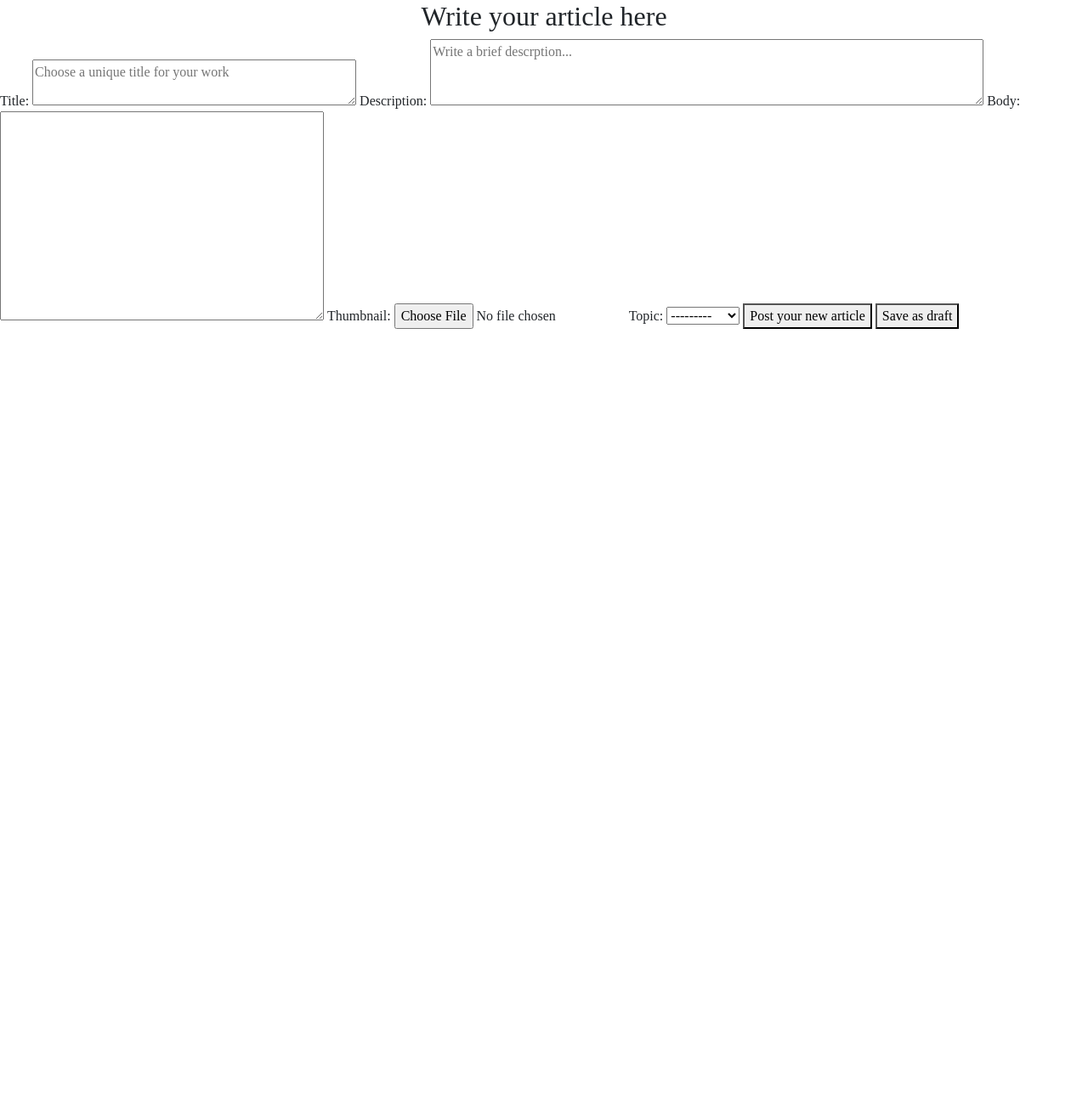
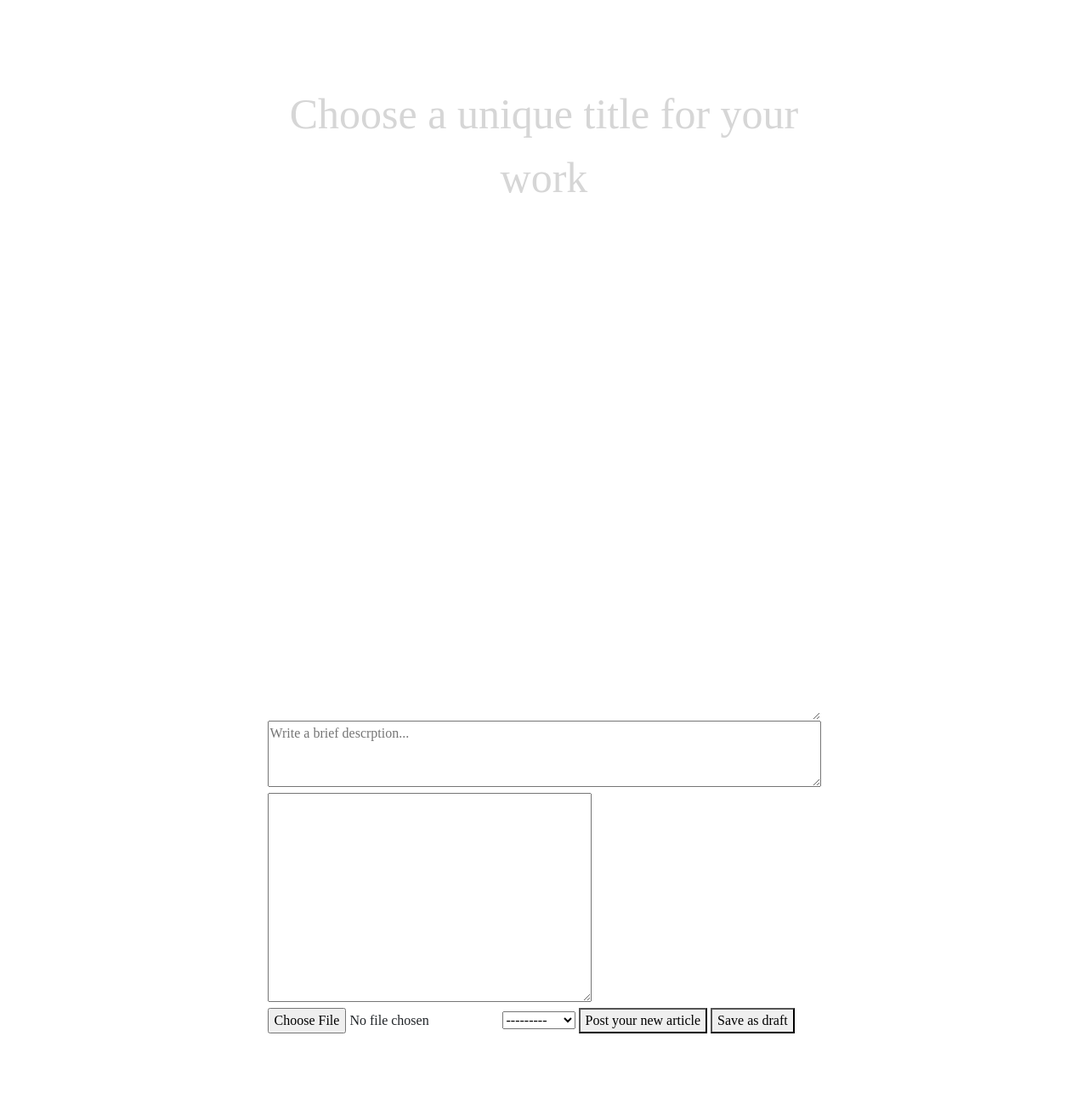
Before and after one commit to imbesci/substack-clone, a Django app: page /articles/create/ in a window 1280 px wide. Shown: the part 72-1384 px from the top of the page at 85% size. Before the commit the page ends 459 px from the top, so only its background shows below. Run offline with Django 4.2, Linux system fonts and the light colour scheme; a user stored in the database is signed in; some libraries are stand-ins or nearby versions.

Commit message:
Updates to create article page

```diff
--- a/substack/accounts/views.py
+++ b/substack/accounts/views.py
@@ -129,9 +129,9 @@ def verify_email(request):  #verify if email is taken per key input
         email = request.POST.get('email')
         if get_user_model().objects.filter(email = email).exists():
             return HttpResponse(
-                "<div id='emailverification' style='color:red;'>This username is taken!</div>"
+                "<div id='emailverification' style='color:red;'>This email is taken!</div>"
             )
         else:
             return HttpResponse(
-                "<div id='emailverification' style='color:green;'>This username is available!</div>"
+                "<div id='emailverification' style='color:green;'>This email is available!</div>"
             )
--- a/substack/articles/forms.py
+++ b/substack/articles/forms.py
@@ -5,7 +5,7 @@ from . import models
 
 #add form for making new articles
 class CreateArticle(forms.ModelForm):
-    title = forms.CharField(max_length = 200, widget = forms.Textarea(attrs = {'placeholder': 'Choose a unique title for your work', 'rows':'2', 'cols': '40'}))
+    title = forms.CharField(max_length = 200, widget = forms.Textarea(attrs = {'placeholder': 'Choose a unique title for your work', 'min_length':1, 'size': 50}))
     description = forms.CharField(widget = forms.Textarea(attrs = {'placeholder': 'Write a brief descrption...', 'rows':'3', 'cols': '70'}))
     # body = forms.CharField(widget = forms.Textarea(attrs = {'placeholder': 'Write the body of your article...', 'rows':'10', 'cols': '100'},))
 
--- a/substack/articles/templates/articles/article_creation.html
+++ b/substack/articles/templates/articles/article_creation.html
@@ -1,23 +1,47 @@
 {% extends 'default.html' %}
 {% load static %}
-{% block customcss %} <link rel="stylesheet" href="{% static 'styles.css' %}"> {% endblock customcss %}
+{% load widget_tweaks %}
+{% block customcss %}
+<link rel="stylesheet" href="{% static 'styles.css' %}">
+<script src="https://code.jquery.com/jquery-3.6.0.min.js" integrity="sha256-/xUj+3OJU5yExlq6GSYGSHk7tPXikynS7ogEvDej/m4="  crossorigin="anonymous"></script>
+{% endblock customcss %}
 {% block title %} Substack - Create
 {% endblock title %}
 {% block content  %}
 {% include 'snippets/generalheader.html' %}
 
+<style>
+    #title {
+        font-size: 50px !important;
+        color: rgb(120,120,120)  !important;
+        width: 100% !important;
+        height: auto !important;
+    }
+    #title::placeholder {
+        color: rgb(214,214,214)  !important ;
+        opacity: 1;
+      }
+</style>
+
+<div class="d-flex justify-content-center col-6 offset-3 mt-5 p-5 rounded-3  p-3 mb-5 bg-body rounded">
+<form id='create-article-form' class="" method='post' action="." enctype="multipart/form-data">{% csrf_token %}
+    {{ articleForm.media }}
+    {% render_field articleForm.title id="title" class="d-block border border-white p-0 m-auto shadow-none text-center "%}
+    {% render_field articleForm.description %}
+    {% render_field articleForm.body %}
+    {% render_field articleForm.thumbnail %}
+    {% render_field articleForm.topic  %}
 
 
-<h2 style="text-align:center;">Write your article here</h2>
 
-<form id='create-article-form' method='post' action="." enctype="multipart/form-data">{% csrf_token %}
-    {{ articleForm.media }}
-    {{ articleForm }}
     <button name="submit">Post your new article</button>
     <button name="saveAsDraft" value="True">Save as draft</button>
 </form>
-
-
+</div>
 
 {% include 'snippets/footer.html' %}
+
+<script>
+    autosize($('#title'));
+</script>
 {% endblock content %}
--- a/substack/articles/views.py
+++ b/substack/articles/views.py
@@ -17,7 +17,7 @@ def full_article(request, slug):
 
 
 @login_required(redirect_field_name='auth_failed', login_url= 'accounts:login')
-def create_article(request, ):
+def create_article(request):
     context = {'isCreate' : True }
     if request.POST:
         form = CreateArticle(request.POST, request.FILES)
--- a/substack/package.json
+++ b/substack/package.json
@@ -9,6 +9,7 @@
   "author": "",
   "license": "ISC",
   "dependencies": {
+    "autosize": "^5.0.1",
     "bootstrap": "^5.1.3",
     "jquery": "^3.6.0"
   }
```
Also changed, not shown: substack/db.sqlite3, substack/package-lock.json.
